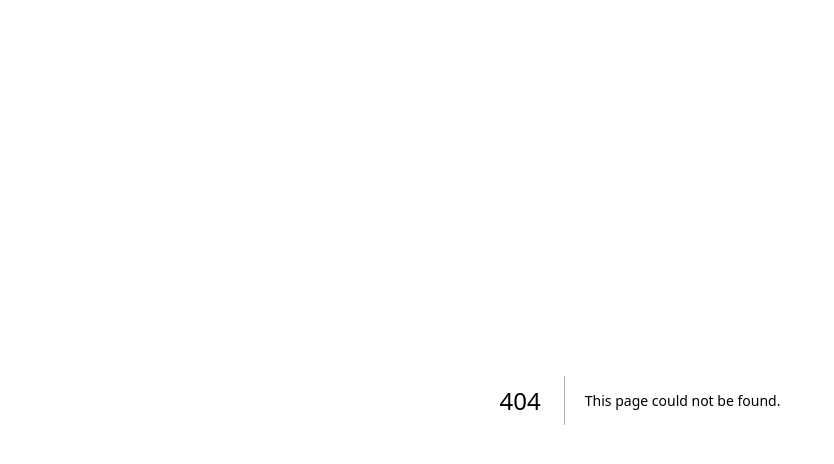
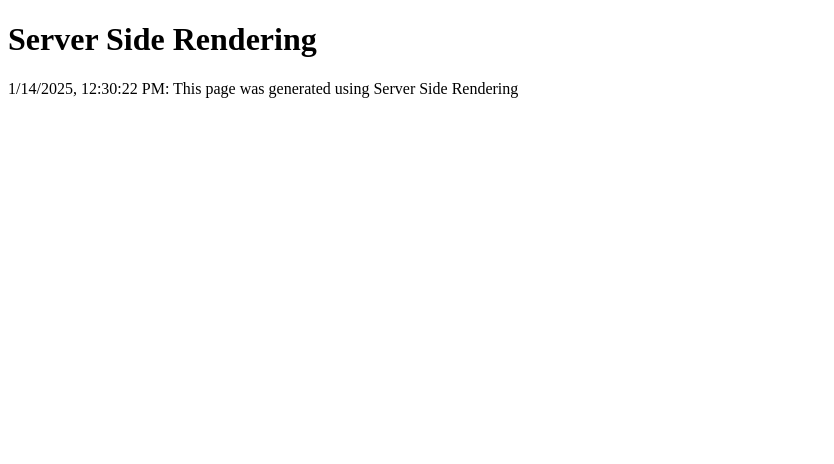
Before and after one commit to Price3258/next-sample, a Next.js app: page /ssr in a window 1280 px wide. Before the commit this address had no page. Shown: the top 464 px of the page, without its empty margins (0-834 px from the left). Built offline with nearby package versions, Linux system fonts and the light colour scheme.

Commit message:
feat: ssr

```diff
--- /dev/null
+++ b/src/pages/ssr.tsx
@@ -0,0 +1,38 @@
+import { GetServerSideProps, NextPage } from "next";
+import Head from "next/head";
+
+type SSRProps = {
+    message: string
+}
+
+const SSR: NextPage<SSRProps> = (props) => {
+    const { message } = props
+    return (
+        <div>
+            <Head>
+                <title>Server Side Rendering</title>
+                <link rel="icon" href="/favicon.ico" />
+            </Head>
+            <main>
+                <h1>Server Side Rendering</h1>
+                <p>
+                    {message}
+                </p>
+            </main>
+        </div>
+    )
+}
+
+export const getServerSideProps: GetServerSideProps<SSRProps> = async () => { // context -> req, res, query, preview, previewData
+    const timestamp = new Date().toLocaleString()
+    const message = `${timestamp}: This page was generated using Server Side Rendering`
+    console.log(message)
+    return {
+        props: {
+            message,
+        }
+    }
+}
+
+
+export default SSR;
```
